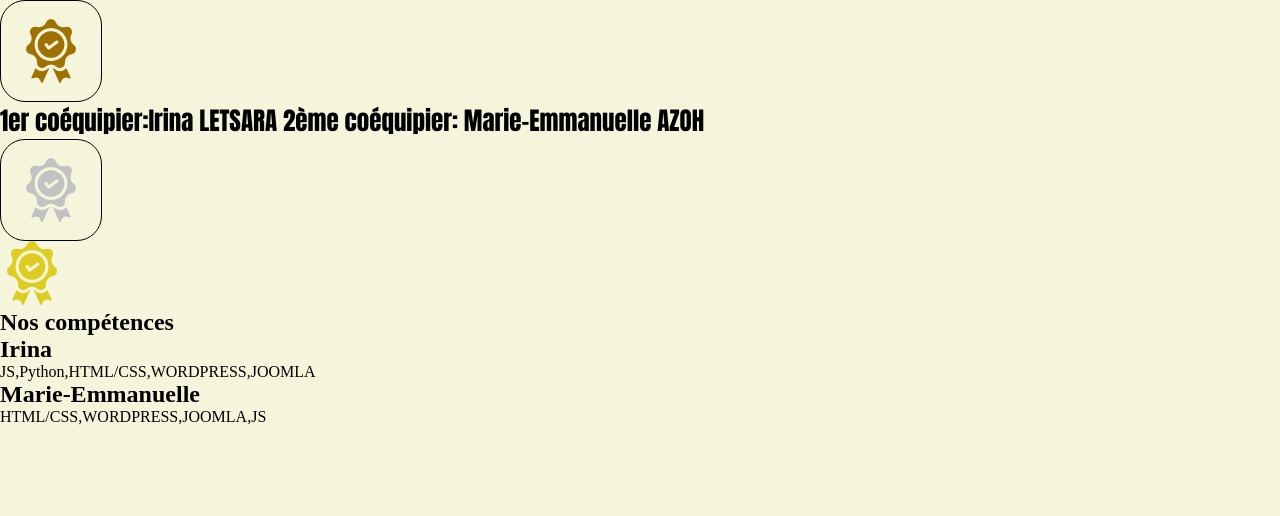
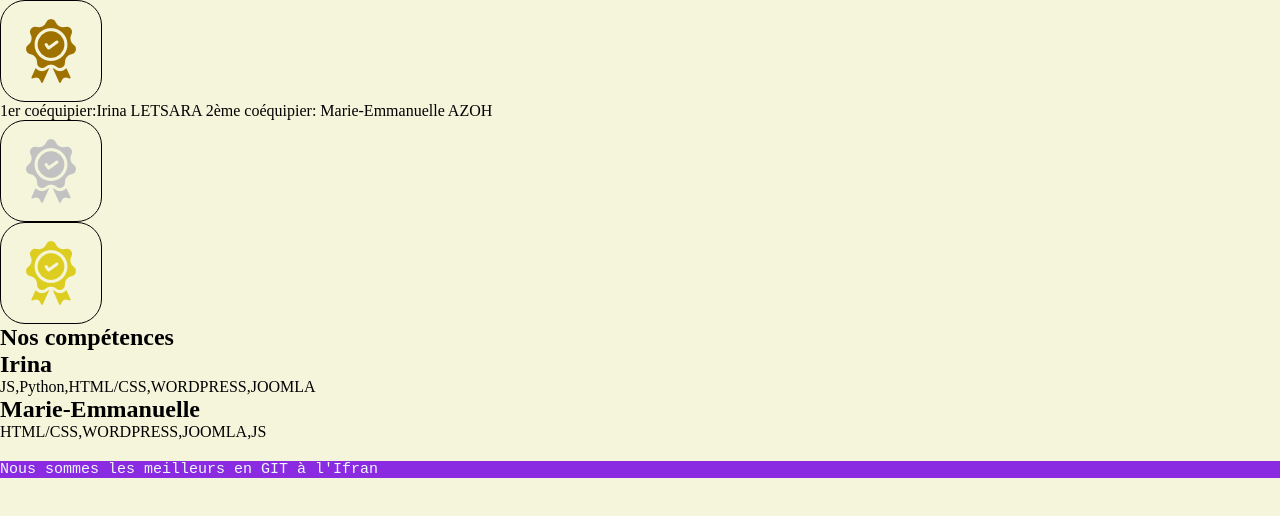
Before and after one commit to neymounette/Examen_git_web, a plain HTML site: page index.html in a window 1280 px wide. Drawn offline with Linux system fonts and the light colour scheme.

Commit message:
Nous sommes les meilleures

```diff
--- a/index.html
+++ b/index.html
@@ -17,7 +17,7 @@
 	<div class="bronze">
 		<img src="images/medal_bronze.png" alt="">
 	</div>
-	<div class="biblio">
+	<div classgit="biblio">
 		<p> 1er coéquipier:Irina LETSARA
 			2ème coéquipier: Marie-Emmanuelle AZOH
 		</p>
@@ -41,6 +41,12 @@
 		</p>
 	</div>
 
+	<div class="text2">
+		<p>
+			Nous sommes les meilleurs en GIT à l'Ifran
+		</p>
+	</div>
+
 </body>
 
 </html>
--- a/style.css
+++ b/style.css
@@ -31,3 +31,21 @@ body {
     justify-content: center;
     align-items: center;
 }
+
+.medal_gold {
+    height: 100px;
+    width: 100px;
+    border: 1px black solid;
+    border-radius: 25px;
+    display: flex;
+    justify-content: center;
+    align-items: center;
+}
+
+.text2{
+    font-size: 15px;
+    margin-top: 20px;
+    font-family: 'Courier New', Courier, monospace;
+    background-color: blueviolet;
+    color: aliceblue;
+}
```
